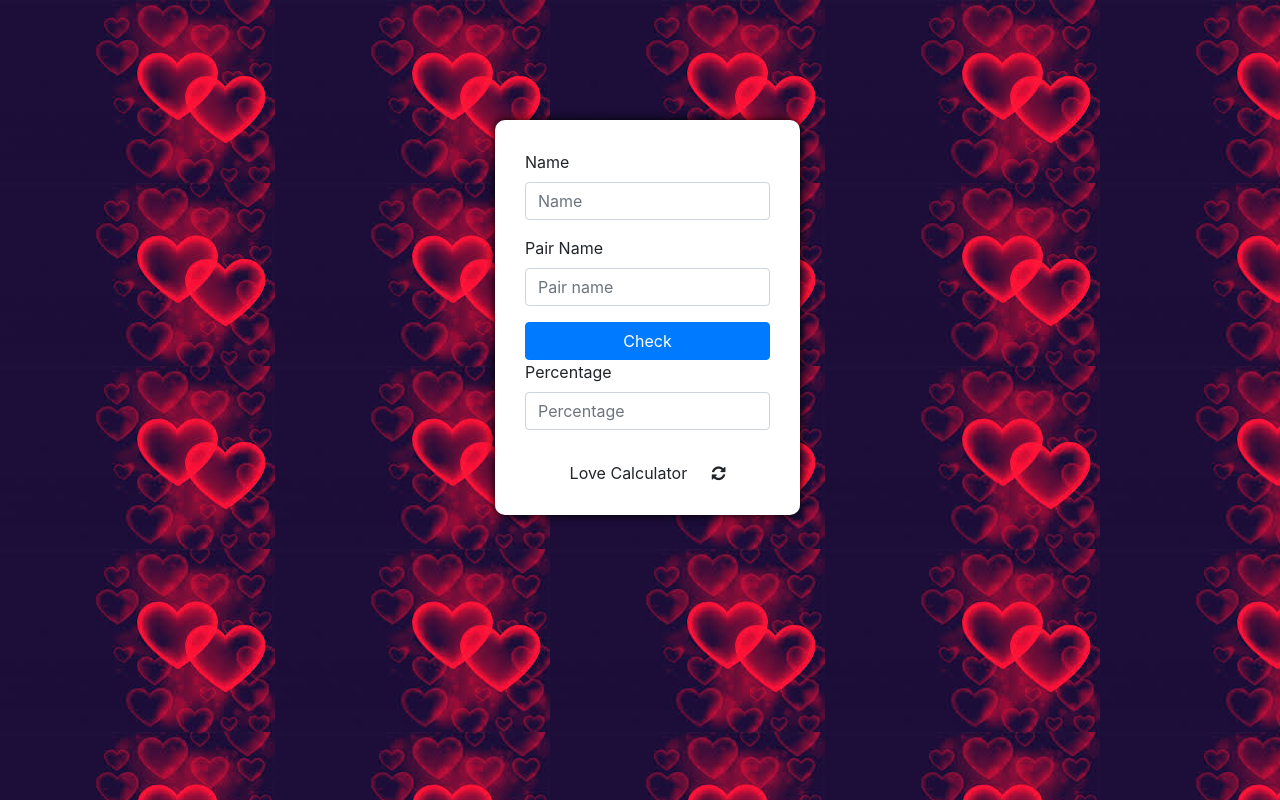
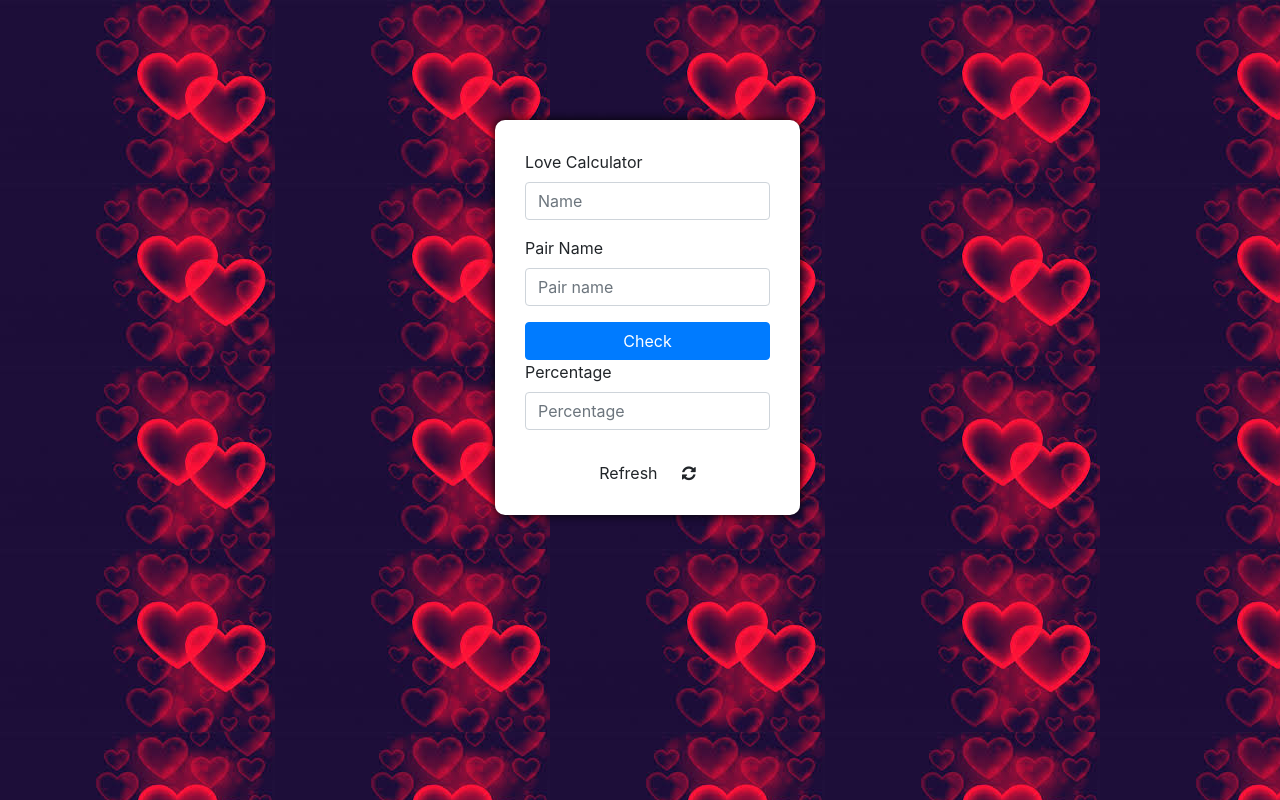
Before and after one commit to Vineet66/click.github.io, a plain HTML site: page index.html in a window 1280 px wide. Drawn offline with nearby package versions, Linux system fonts and the light colour scheme.

Commit message:
Update index.html

```diff
--- a/index.html
+++ b/index.html
@@ -53,7 +53,7 @@
         <section class="col-12 col-sm-6 col-md-3">
             <form class="form-container">
   <div class="form-group">
-    <label>Name</label>
+    <label>Love Calculator</label>
     <input type="text" class="form-control" name="" id="name"  placeholder="Name">
 
   </div>
@@ -67,7 +67,7 @@
     <label>Percentage</label>
     <input type="text" class="form-control" id="f1" placeholder="Percentage">
   </div>
-                <div class="text-center" style="padding-top:15px;">Love Calculator <i class="fa fa-refresh" id="bu" style="padding-left: 20px;"></i>
+                <div class="text-center" style="padding-top:15px;">Refresh <i class="fa fa-refresh" id="bu" style="padding-left: 20px;"></i>
  </div>
 
 </form>
```
